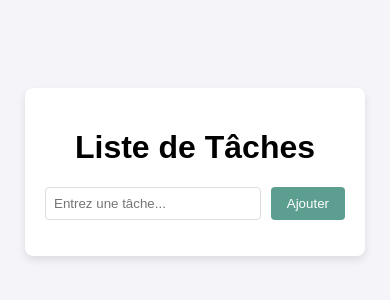
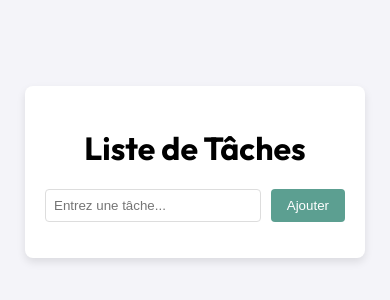
Before and after one commit to abdelfadelAchraf/Task-Manager, a website: page public/index.html in a window 390 px wide. Shown: the part 250-550 px from the top of the page. Drawn offline with Linux system fonts and the light colour scheme.

Commit message:
Adding the Outfit font

```diff
--- a/public/index.js
+++ b/public/index.js
@@ -5,7 +5,6 @@ var tachesListe = document.getElementById('tachesListe');
 var messageErreur = document.getElementById('messageErreur');
 function ajouterTache() {
     var texte = tacheInput.value.trim();
-    // Validation de l'entrée
     if (!texte) {
         messageErreur.textContent = "Veuillez entrer une tâche valide.";
         messageErreur.style.display = "block";
@@ -17,17 +16,12 @@ function ajouterTache() {
     var li = document.createElement('li');
     var span = document.createElement('span');
     span.textContent = texte;
-    // Marquer comme terminé
-    span.addEventListener('click', function () {
-        span.classList.toggle('completed');
-    });
     // Bouton de suppression
     var supprimerBtn = document.createElement('button');
     supprimerBtn.textContent = 'Supprimer';
     supprimerBtn.addEventListener('click', function () {
         li.remove();
     });
-    // Assemblage des éléments
     li.append(span, supprimerBtn);
     tachesListe.appendChild(li);
     // Réinitialisation du champ
--- a/public/styles.css
+++ b/public/styles.css
@@ -1,6 +1,7 @@
 /* Style général */
+@import url('https://fonts.googleapis.com/css2?family=Outfit:wght@100..900&display=swap');
 body {
-    font-family: Arial, sans-serif;
+    font-family: Outfit;
     background-color: #f4f4f9;
     display: flex;
     justify-content: center;
--- a/src/index.ts
+++ b/src/index.ts
@@ -8,7 +8,6 @@ const messageErreur = document.getElementById('messageErreur') as HTMLDivElement
 function ajouterTache(): void {
     const texte = tacheInput.value.trim();
 
-    // Validation de l'entrée
     if (!texte) {
         messageErreur.textContent = "Veuillez entrer une tâche valide.";
         messageErreur.style.display = "block";
```
